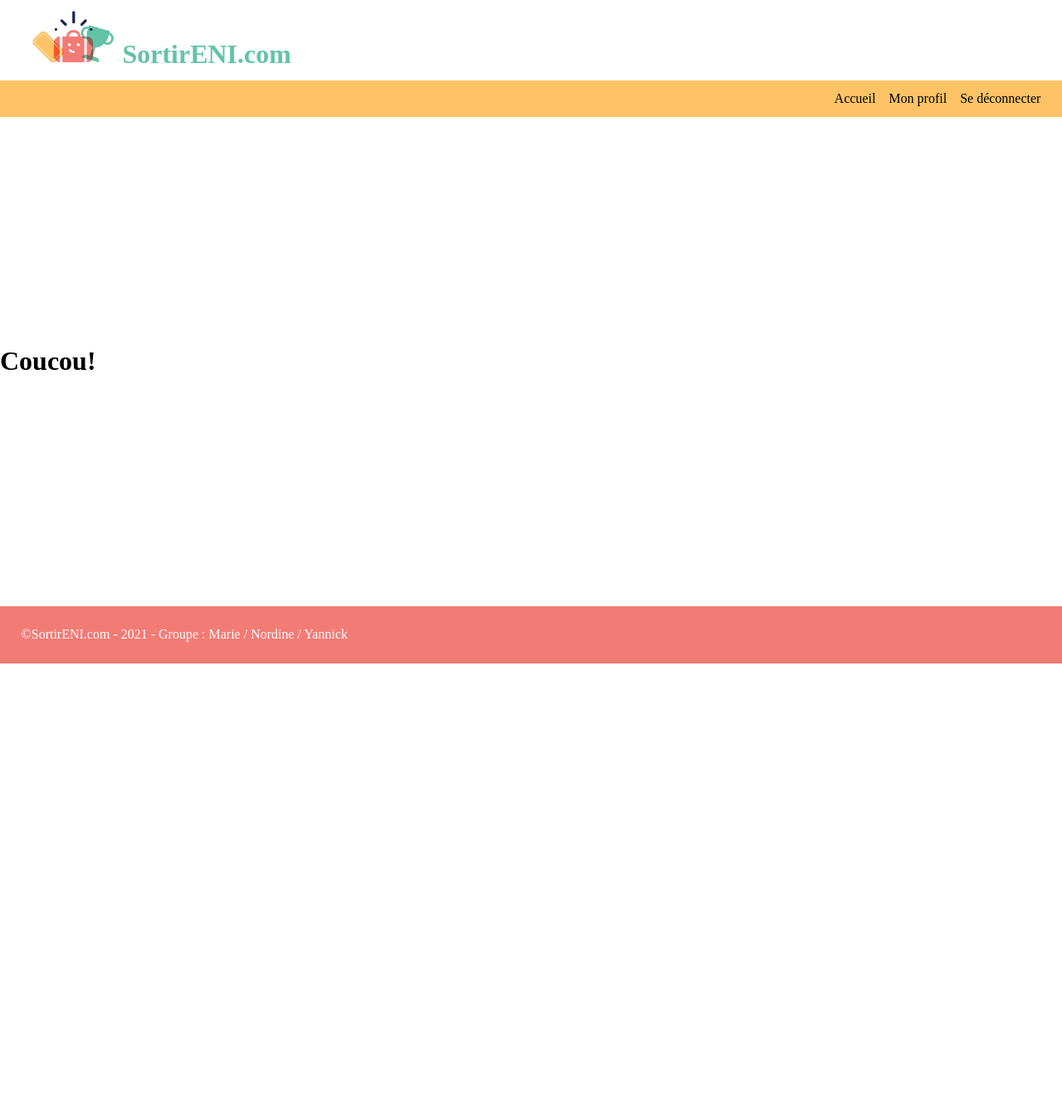
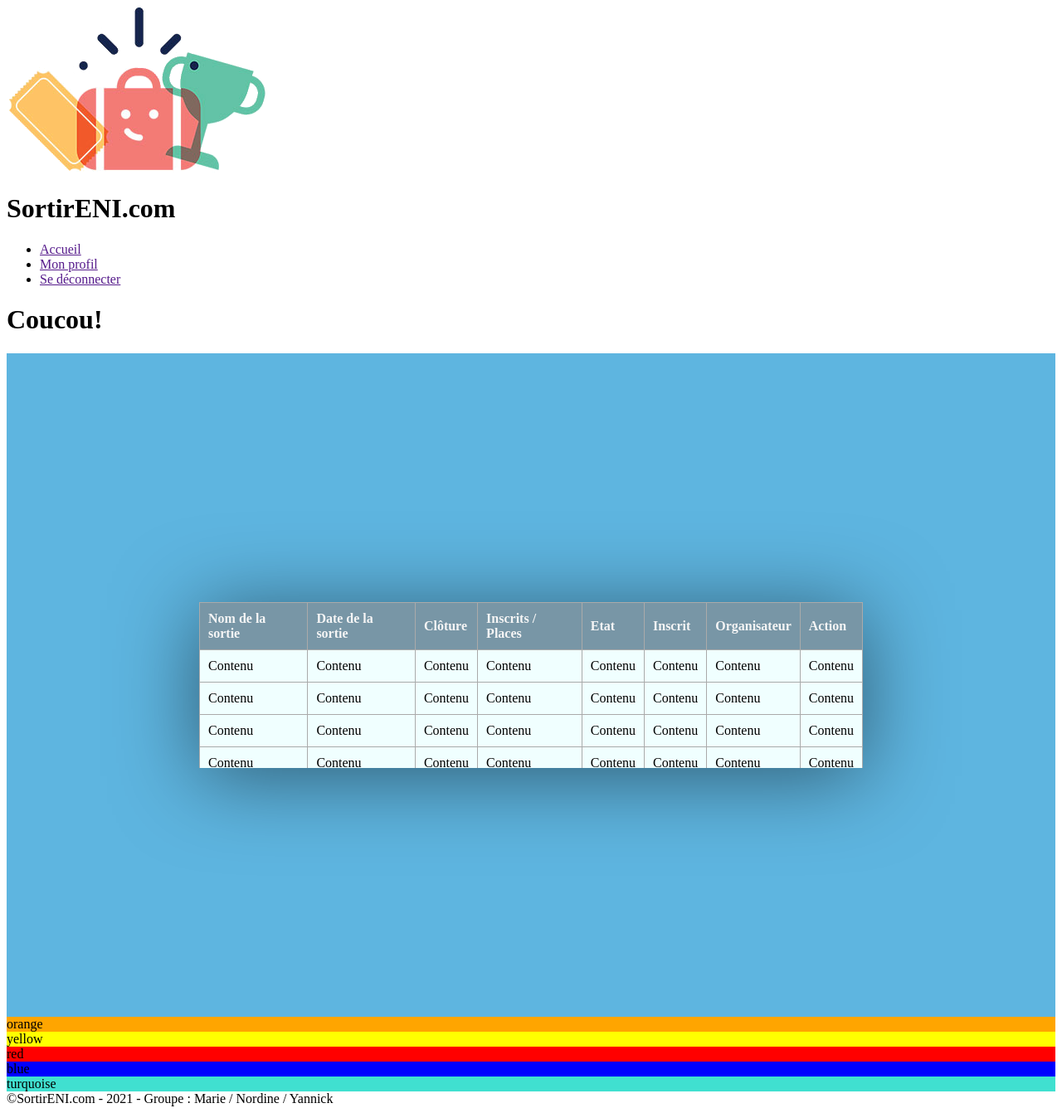
Before and after one commit to MLimousin/sortirENI, a Symfony app: template templates/sorties/sorties.html.twig in a window 1280 px wide. Shown: the whole page at 83% size. Before the commit the page ends 800 px from the top, so only its background shows below. Run offline with Twig, Linux system fonts and the light colour scheme; the template is opened without the code that fills it, so the values that code supplies are empty; some libraries are stand-ins or nearby versions.

Commit message:
Creation entity sortie / etat / campus + html css tableau

```diff
--- /dev/null
+++ b/public/css/sorties/tableau/tableau.css
@@ -0,0 +1,36 @@
+.table-space {
+    margin: 0;
+    padding: 0;
+    display: flex;
+    justify-content: center;
+    align-items: center;
+    height: 100vh;
+    background: #5eb5e0;
+}
+
+.table-box {
+    width: 800px;
+    height: 200px;
+    overflow-y: scroll;
+    background: azure;
+    box-shadow: 0 10px 100px rgba(0,0,0,0.5);
+}
+
+table {
+    width: 100%;
+}
+
+table, th, td {
+    padding: 10px;
+    border: 1px solid #AAAAAA;
+    border-collapse: collapse;
+    text-align: left;
+}
+
+th {
+    position: sticky;
+    top: 0;
+    background: rgba(82,117,139,0.76);
+    color: whitesmoke;
+    box-sizing: border-box;
+}
--- a/templates/sorties/sorties.html.twig
+++ b/templates/sorties/sorties.html.twig
@@ -1,8 +1,161 @@
 {% extends 'base.html.twig' %}
+
+{% block stylesheets %}<link rel="stylesheet" href="{{ asset('css/sorties/tableau/tableau.css') }}">{% endblock %}
 
 {% block title %}Sorties{% endblock %}
 
 {% block body%}
+    {# Créer le titre de la page #}
     <h1>Coucou!</h1>
 
+    {# Créer le tableau #}
+    <div class="table-space">
+
+        <div class="table-box">
+
+            <table class="tableau-style">
+
+                <thead>
+
+                <tr>
+                    <th class="col">Nom de la sortie</th>
+                    <th class="col">Date de la sortie</th>
+                    <th class="col">Clôture</th>
+                    <th class="col">Inscrits / Places</th>
+                    <th class="col">Etat</th>
+                    <th class="col">Inscrit</th>
+                    <th class="col">Organisateur</th>
+                    <th class="col">Action</th>
+                </tr>
+
+                </thead>
+
+                <tbody>
+
+                <tr>
+                    <td class="col">Contenu</td>
+                    <td class="col">Contenu</td>
+                    <td class="col">Contenu</td>
+                    <td class="col">Contenu</td>
+                    <td class="col">Contenu</td>
+                    <td class="col">Contenu</td>
+                    <td class="col">Contenu</td>
+                    <td class="col">Contenu</td>
+                </tr>
+
+                <tr>
+                    <td class="col">Contenu</td>
+                    <td class="col">Contenu</td>
+                    <td class="col">Contenu</td>
+                    <td class="col">Contenu</td>
+                    <td class="col">Contenu</td>
+                    <td class="col">Contenu</td>
+                    <td class="col">Contenu</td>
+                    <td class="col">Contenu</td>
+                </tr>
+
+                <tr>
+                    <td class="col">Contenu</td>
+                    <td class="col">Contenu</td>
+                    <td class="col">Contenu</td>
+                    <td class="col">Contenu</td>
+                    <td class="col">Contenu</td>
+                    <td class="col">Contenu</td>
+                    <td class="col">Contenu</td>
+                    <td class="col">Contenu</td>
+                </tr>
+
+                <tr>
+                    <td class="col">Contenu</td>
+                    <td class="col">Contenu</td>
+                    <td class="col">Contenu</td>
+                    <td class="col">Contenu</td>
+                    <td class="col">Contenu</td>
+                    <td class="col">Contenu</td>
+                    <td class="col">Contenu</td>
+                    <td class="col">Contenu</td>
+                </tr>
+
+                <tr>
+                    <td class="col">Contenu</td>
+                    <td class="col">Contenu</td>
+                    <td class="col">Contenu</td>
+                    <td class="col">Contenu</td>
+                    <td class="col">Contenu</td>
+                    <td class="col">Contenu</td>
+                    <td class="col">Contenu</td>
+                    <td class="col">Contenu</td>
+                </tr>
+
+                <tr>
+                    <td class="col">Contenu</td>
+                    <td class="col">Contenu</td>
+                    <td class="col">Contenu</td>
+                    <td class="col">Contenu</td>
+                    <td class="col">Contenu</td>
+                    <td class="col">Contenu</td>
+                    <td class="col">Contenu</td>
+                    <td class="col">Contenu</td>
+                </tr>
+
+                <tr>
+                    <td class="col">Contenu</td>
+                    <td class="col">Contenu</td>
+                    <td class="col">Contenu</td>
+                    <td class="col">Contenu</td>
+                    <td class="col">Contenu</td>
+                    <td class="col">Contenu</td>
+                    <td class="col">Contenu</td>
+                    <td class="col">Contenu</td>
+                </tr>
+
+                <tr>
+                    <td class="col">Contenu</td>
+                    <td class="col">Contenu</td>
+                    <td class="col">Contenu</td>
+                    <td class="col">Contenu</td>
+                    <td class="col">Contenu</td>
+                    <td class="col">Contenu</td>
+                    <td class="col">Contenu</td>
+                    <td class="col">Contenu</td>
+                </tr>
+
+                <tr>
+                    <td class="col">Contenu</td>
+                    <td class="col">Contenu</td>
+                    <td class="col">Contenu</td>
+                    <td class="col">Contenu</td>
+                    <td class="col">Contenu</td>
+                    <td class="col">Contenu</td>
+                    <td class="col">Contenu</td>
+                    <td class="col">Contenu</td>
+                </tr>
+
+                <tr>
+                    <td class="col">Contenu</td>
+                    <td class="col">Contenu</td>
+                    <td class="col">Contenu</td>
+                    <td class="col">Contenu</td>
+                    <td class="col">Contenu</td>
+                    <td class="col">Contenu</td>
+                    <td class="col">Contenu</td>
+                    <td class="col">Contenu</td>
+                </tr>
+
+                </tbody>
+
+            </table>
+
+        </div>
+
+    </div>
+
+
+
+
+    {% set colors = ["orange", "yellow", "red", "blue", "turquoise"] %}
+    {% for color in colors %}
+        <div style = "background-color: {{ color }}">{{ color }}</div>
+    {% endfor %}
+
 {% endblock %}
```
Also changed, not shown: src/Entity/Campus.php (added, +58 -0 lines), src/Entity/Etat.php (added, +58 -0 lines), src/Entity/Sortie.php (added, +213 -0 lines), src/Repository/CampusRepository.php (added, +50 -0 lines), src/Repository/EtatRepository.php (added, +50 -0 lines), src/Repository/SortieRepository.php (added, +50 -0 lines).
